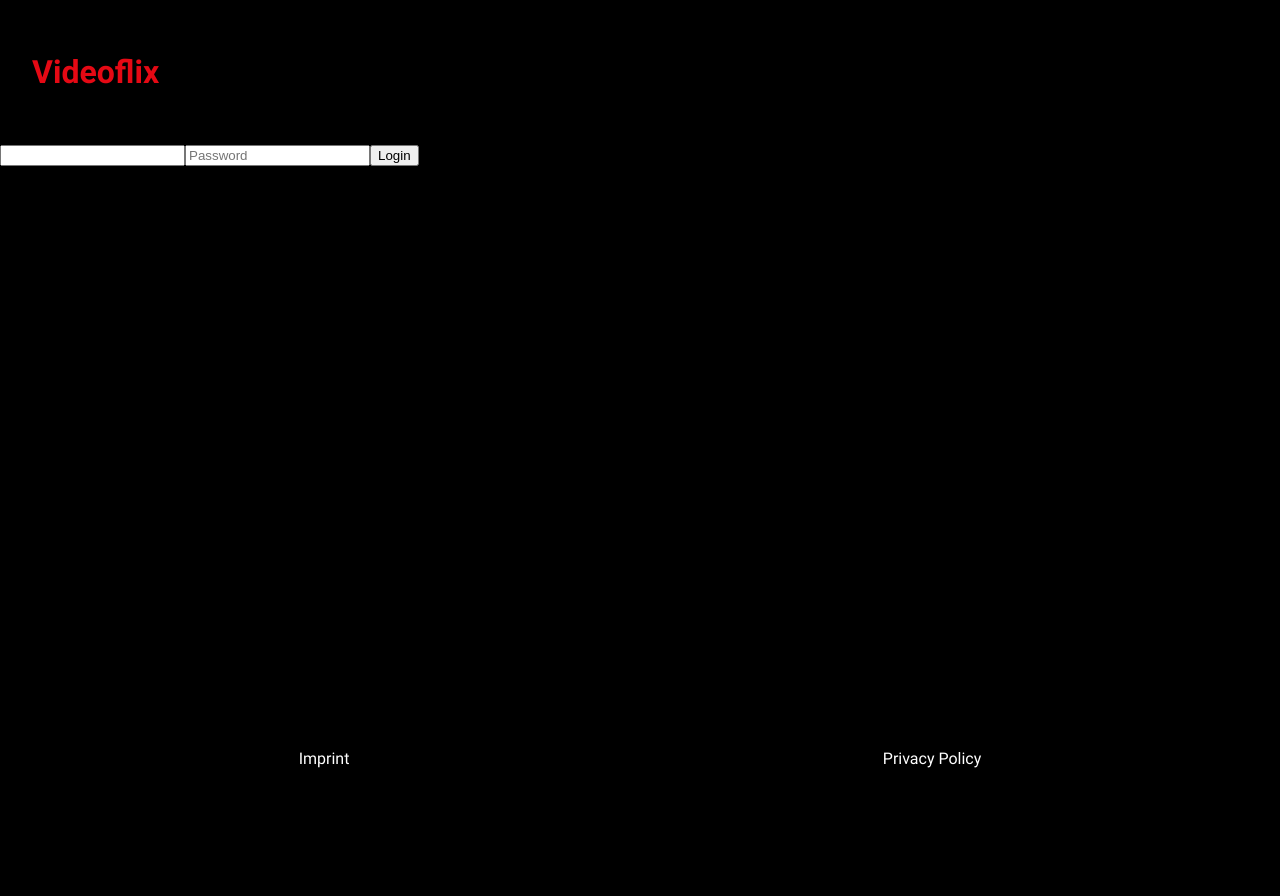
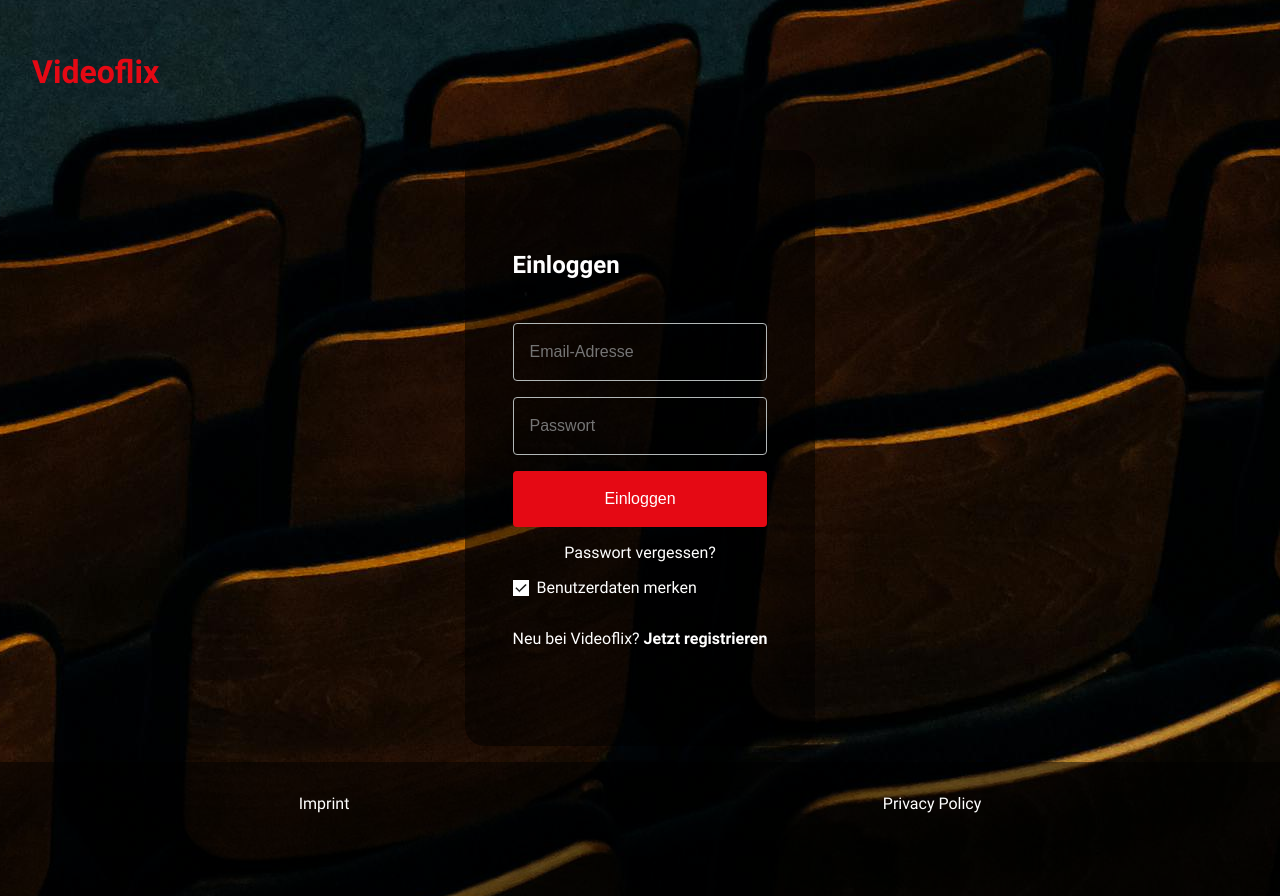
Before and after one commit to AnneEberhard/videoflix_frontend, an Angular app: page / in a window 1280 px wide. Before the commit the page ends 800 px from the top, so only its background shows below. Built offline with nearby package versions, Linux system fonts and the light colour scheme.

Commit message:
style for login page

```diff
--- a/src/app/imprint/imprint.component.html
+++ b/src/app/imprint/imprint.component.html
@@ -1,3 +1,6 @@
 <app-header></app-header>
-<p>imprint works!</p>
+<section>
+    <p>imprint works!</p>
+</section>
+
 <app-footer></app-footer>
--- a/src/app/login/login.component.html
+++ b/src/app/login/login.component.html
@@ -1,8 +1,18 @@
 <app-header></app-header>
-
-<div>
-    <input name="name" id="name" placeholer="Username">
-    <input type="password" id="password" placeholder="Password">
-    <button onclick="login()" type="button">Login</button>
-</div>
+<section>
+  <div id="loginBox">
+    <h2>Einloggen</h2>
+    <form action="">
+      <input name="email" id="email" placeholder="Email-Adresse" />
+      <input type="password" id="password" placeholder="Passwort" />
+      <button (click)="login()" type="button">Einloggen</button>
+    </form>
+    <a class="center" routerLink="forgot">Passwort vergessen?</a>
+    <div id="rememberBox">
+      <div id="checkbox"><img src="assets/images/done.png"></div>
+      Benutzerdaten merken
+    </div>
+    <p>Neu bei Videoflix? <a routerLink="register"><b>Jetzt registrieren</b></a></p>
+  </div>
+</section>
 <app-footer></app-footer>
--- a/src/app/login/login.component.scss
+++ b/src/app/login/login.component.scss
@@ -0,0 +1,77 @@
+
+#loginBox {
+  display: flex;
+  flex-direction: column;
+  gap: 16px;
+  min-height: 500px;
+  padding: 48px;
+  background-color: rgba(0, 0, 0, 0.5);
+  justify-content: center;
+  margin: 16px;
+  border-radius: 20px;
+
+  h2 {
+    margin-bottom: 28px;
+  }
+
+  a:hover {
+    text-decoration: underline;
+  }
+
+}
+
+
+form {
+    display: flex;
+    flex-direction: column;
+
+    input {
+        line-height: 1.5;
+        font-size: 1rem;
+        margin-bottom: 16px;
+        color: inherit;
+        padding: 1rem;
+        border: solid 1px #B2B8B8;
+        appearance: none;
+        background: transparent;
+        border-radius: 0.25rem;
+         ::placeholder {
+            color: #B2B8B8;
+         }
+      }
+
+      button {
+        background-color: #e50914;
+        color: white;
+        border-radius: 0.25rem;
+        cursor: pointer;
+        width: 100%;
+        line-height: 1.5;
+        padding: 1rem;
+        min-height: 16px;
+        min-width: 16px;
+        font-size: 1rem;
+        line-height: 1.5;
+        font-size: 1rem;
+        border: none;
+        width: 100%;
+        color: inherit;
+
+        &:hover {
+            background-color: #ad0810;
+        }
+      }
+  }
+
+#rememberBox {
+    display: flex;
+    gap: 8px;
+    align-items: center;
+}
+
+  #checkbox {
+    width: 16px;
+    height: 16px;
+    background-color: white;
+    display: flex;
+  }
--- a/src/app/main/main.component.html
+++ b/src/app/main/main.component.html
@@ -1,3 +1,4 @@
 <app-header></app-header>
-<p>main works!</p>
+<section><p>main works!</p></section>
+
 <app-footer></app-footer>
--- a/src/app/privacy/privacy.component.html
+++ b/src/app/privacy/privacy.component.html
@@ -1,3 +1,4 @@
 <app-header></app-header>
-<p>privacy works!</p>
+
+<section><p>privacy works!</p></section>
 <app-footer></app-footer>
--- a/src/app/register/register.component.html
+++ b/src/app/register/register.component.html
@@ -1 +1 @@
-<p>register works!</p>
+<section><p>register works!</p></section>
--- a/src/shared/components/footer/footer.component.scss
+++ b/src/shared/components/footer/footer.component.scss
@@ -1,9 +1,7 @@
 footer {
-    position: fixed;
-    bottom:0;
-    left:0;
-    right:0;
+    height: 70px;
     display: flex;
     padding: 32px;
     justify-content: space-around;
+    background-color: rgba(0,0,0,0.5);
 }
--- a/src/shared/components/header/header.component.scss
+++ b/src/shared/components/header/header.component.scss
@@ -1,4 +1,6 @@
 header {
     display: flex;
     padding: 32px;
+    height: 70px;
+
 }
--- a/src/styles.scss
+++ b/src/styles.scss
@@ -1,13 +1,31 @@
 body {
-  margin: 0;
   font-family: "Roboto";
   color: white;
   overflow-x: hidden;
   max-width: 1920px;
   display: flex;
   flex-direction: column;
+  min-height: 100vh;
   align-items: stretch;
-  background-color: black;
+  background-image: url(/assets/images/pexels-adrien-olichon-3709369.jpg);
+  background-position: center;
+  font-size: 16px;
+  margin:0;
+}
+
+section {
+  display: flex;
+  justify-content: center;
+  align-items: center;
+  flex:1;
+}
+
+.dNone {
+  display: none;
+}
+
+.center {
+  text-align: center !important;
 }
 
 .flixColor {
```
Also changed, not shown: src/assets/images/done.png (added), src/assets/images/pexels-adrien-olichon-3709369.jpg (added).
